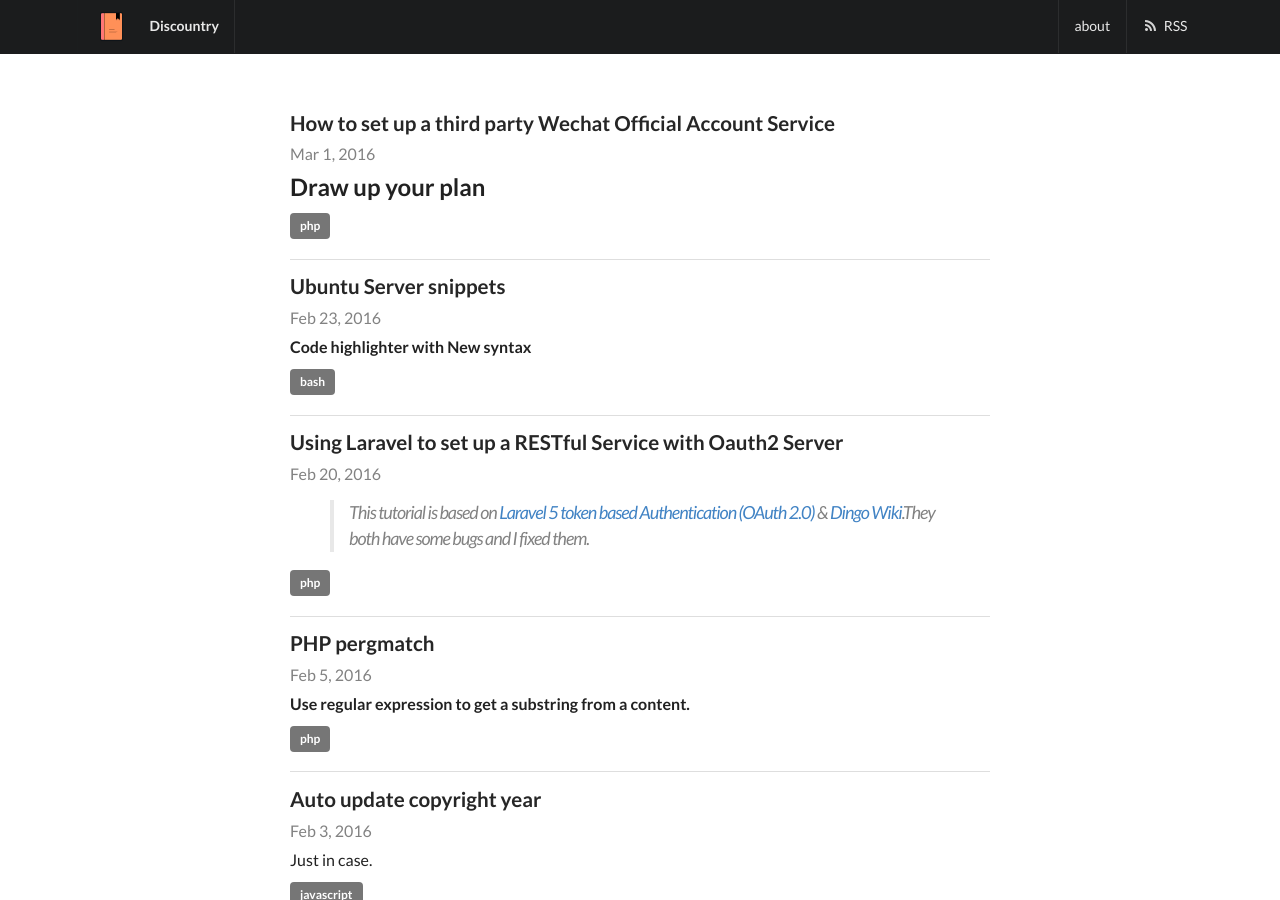
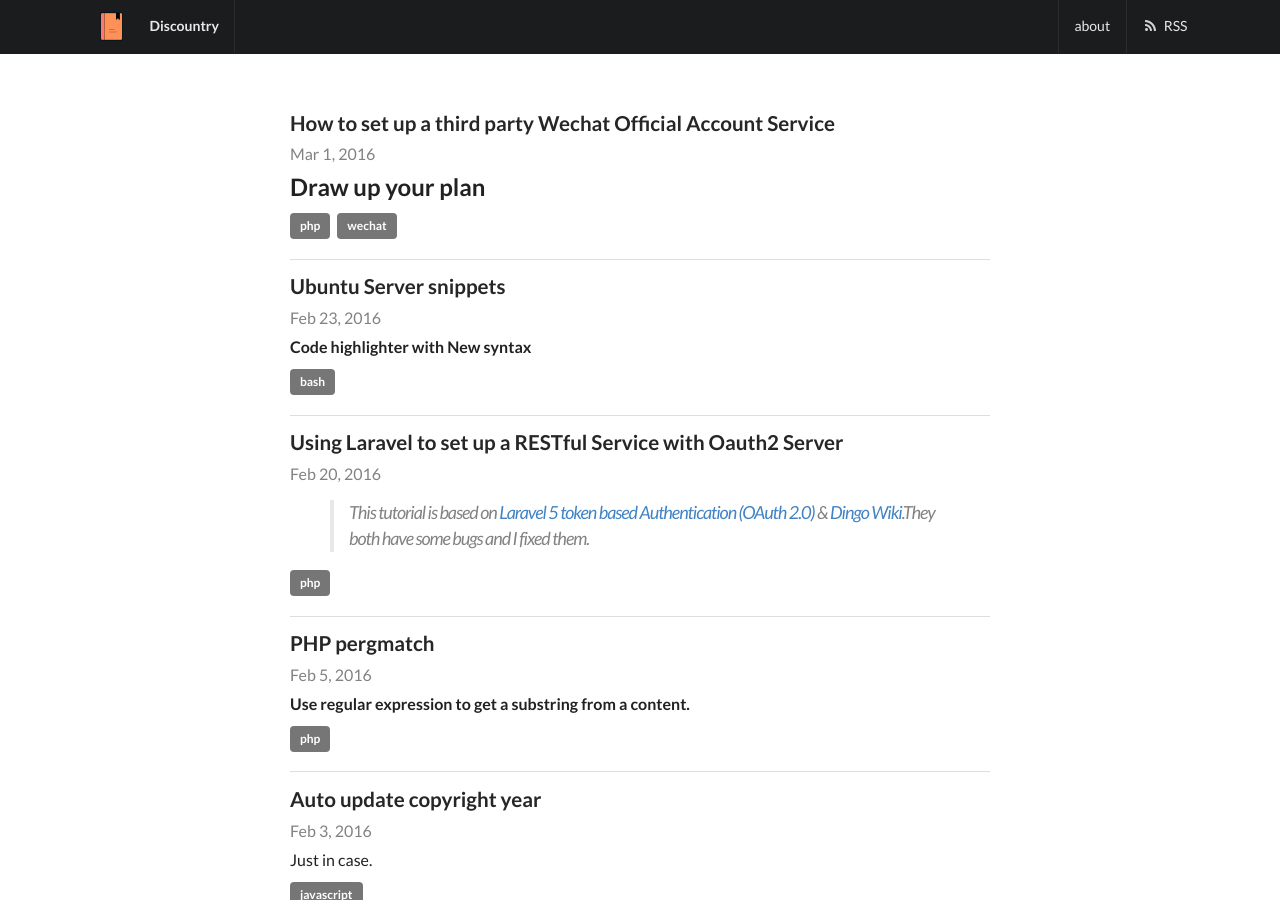
Before and after one commit to discountry/discountry.github.io, a Jekyll site: the page built from index.html, in a window 1280 px wide and 900 px high. Built offline with Jekyll 4.4.1, drawn with Linux system fonts in a browser that asks for light colours; nearby versions of some CDN libraries; the list of posts is cut into pages by our own code.

Commit message:
Update 2016-03-01-Wechat-Official-Account-Service.md

```diff
--- a/_posts/2016-03-01-Wechat-Official-Account-Service.md
+++ b/_posts/2016-03-01-Wechat-Official-Account-Service.md
@@ -2,18 +2,20 @@
 layout: post
 title: How to set up a third party Wechat Official Account Service
 published: True
-categories: ['snippets']
-tags: ['php']
+categories: ['tutorial']
+tags: ['php','wechat']
 ---
 
 ## Draw up your plan
 
-What kind of services you're planning to offer?The third party Wechat Official Account Service just like the service that 10086/10010 offer you
-via text messages.But Wechat is better,because you can interact with your subscribers by various multimedia messages ***including image/voice/video/article and etc.***
+What kind of services you're planning to offer?The third party Wechat Official Account Service just like the service that 10086/10010 offer you via text messages.
+But Wechat is better,because you can interact with your subscribers by various multimedia messages ***including image/voice/video/article and etc.***
 Wechat also has a built-in micro-browser,you can also send links to your users and do the rest on your website.Generally,There are two ways to serve your customers.
 1. Reply to your subscribers multi-media messages.
-2. Send links and guide your customers to your website.
+2. 2. Send links and guide your customers to your website.
+
 My advice is try to make everything happen in Wechat chatting activity.Because loading a web page/filling a form/press the submit button/and then go back to Wechat.This sounds annoying.When you open and close the browser in Wechat,it broke the normal interaction between Wechat and a human.
+
 But when you are facing a complex business, and of course Wechat itself has many limitations,it's allowable to use web pages to get things done.
 
 **Here is mine plan**
@@ -26,7 +28,9 @@
 
 ## Find out your frameworks
 
-We shift codes rather than produce them!There are too many tools/frameworks/packages you can use to assemble your own web service.Most of them are open sources.You can find there helpful codes on [Github](https://github.com/) easily.Wechat do not provide their official SDK,but their [Wiki](http://mp.weixin.qq.com/wiki/home/index.html) is still very useful.From front-end to back-end and to database,you can get a lot of great packages from Internet.
+We shift codes rather than produce them!There are too many tools/frameworks/packages you can use to assemble your own web service.Most of them are open sources.
+You can find there helpful codes on [Github](https://github.com/) easily.Wechat do not provide their official SDK,but their [Wiki](http://mp.weixin.qq.com/wiki/home/index.html) is still very useful.
+From front-end to back-end and to database,you can get a lot of great packages from Internet.
 
 **Here are my choices**
 
```
